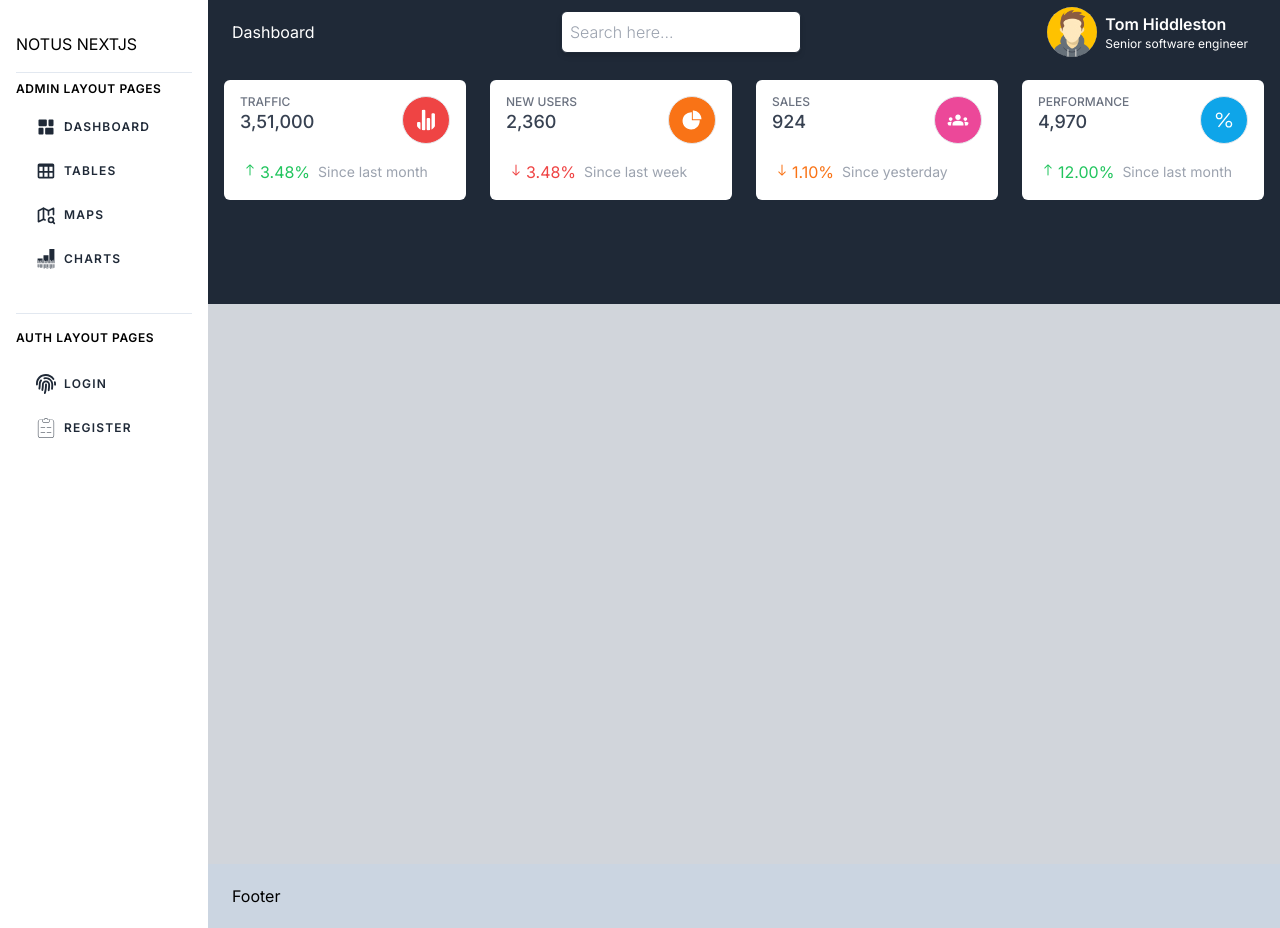
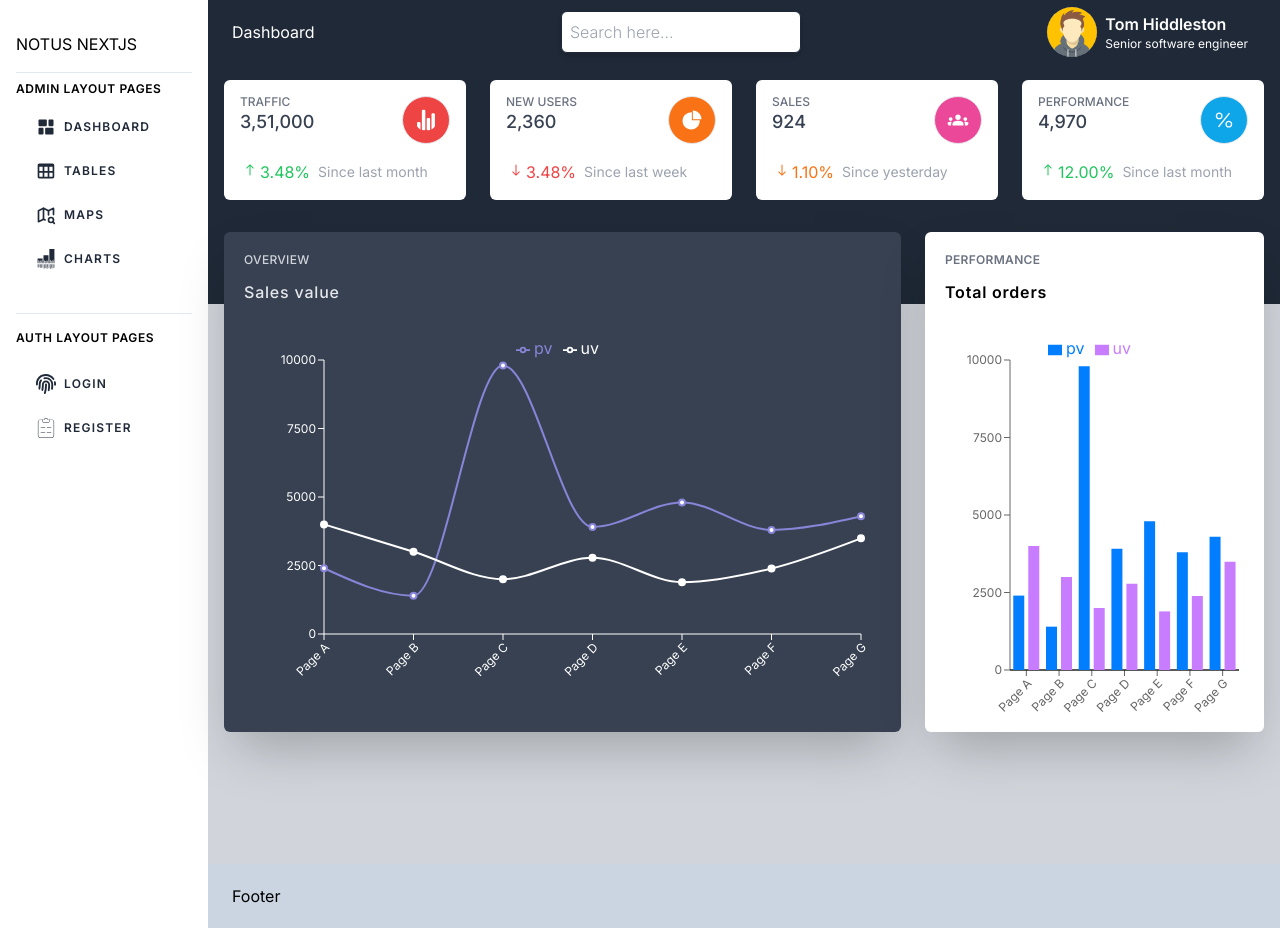
Before and after one commit to AGMNITHISH/dashboard, a Next.js app: page / in a window 1280 px wide. Built offline with nearby package versions, Linux system fonts and the light colour scheme.

Commit message:
chart changes

```diff
--- a/app/globals.css
+++ b/app/globals.css
@@ -5,3 +5,9 @@
 .nav-hover {
   @apply hover:text-gray-500 hover:cursor-pointer;
 }
+.h-500 {
+  height: 31.25rem;
+}
+.top-70- {
+  top: -5.5rem;
+}
--- a/app/page.tsx
+++ b/app/page.tsx
@@ -1,4 +1,6 @@
 import Widjet from "@/components/modules/Widjet";
+import ChartBar from "@/libs/charts/ChartBar";
+import ChartLine from "@/libs/charts/ChartLine";
 import React from "react";
 
 const Home = () => {
@@ -7,6 +9,26 @@ const Home = () => {
       <div className="sm:h-auto md:h-96 lg:h-96 xl:h-60 w-full bg-gray-800 p-4">
         <Widjet metricsCardData={[]} />
       </div>
+      <div className="flex p-4 gap-6">
+        <div className="h-500 w-4/6 bg-gray-700 p-5 rounded-md relative top-70- shadow-2xl">
+          <div className="text-xs tracking-wide	 text-gray-300  font-medium">
+            OVERVIEW
+          </div>
+          <div className="text-base tracking-wider	 text-gray-200 font-medium py-3">
+            Sales value
+          </div>
+          <ChartLine />
+        </div>
+        <div className="h-500 w-2/6 bg-white p-5 rounded-md relative top-70- shadow-2xl">
+          <div className="text-xs tracking-wide	 text-gray-500  font-semibold">
+            PERFORMANCE
+          </div>
+          <div className="text-base tracking-wider	 text-black font-semibold py-3">
+            Total orders
+          </div>
+          <ChartBar />
+        </div>
+      </div>
     </div>
   );
 };
--- /dev/null
+++ b/libs/charts/ChartBar.tsx
@@ -0,0 +1,43 @@
+"use client";
+import { chartData } from "@/staticData/chartData";
+import React from "react";
+import {
+  BarChart,
+  Bar,
+  Cell,
+  XAxis,
+  YAxis,
+  CartesianGrid,
+  Tooltip,
+  Legend,
+  ReferenceLine,
+  ResponsiveContainer,
+} from "recharts";
+
+const ChartBar: React.FC = () => {
+  return (
+    <ResponsiveContainer width="100%" height="90%">
+      <BarChart
+        height={200}
+        width={1200}
+        data={chartData || null}
+        margin={{
+          top: 20,
+          right: 5,
+          left: 5,
+          bottom: 30,
+        }}
+      >
+        <XAxis dataKey="name" fontSize={12} angle={-45} textAnchor="end" />
+        <YAxis fontSize={12} />
+        <Tooltip />
+        <Legend verticalAlign="top" />
+        <ReferenceLine y={0} stroke="#000" />
+        <Bar dataKey="pv" fill="#007eff" />
+        <Bar dataKey="uv" fill="#c87cff" />
+      </BarChart>
+    </ResponsiveContainer>
+  );
+};
+
+export default ChartBar;
--- /dev/null
+++ b/libs/charts/ChartLine.tsx
@@ -0,0 +1,45 @@
+"use client";
+import { chartData } from "@/staticData/chartData";
+import React from "react";
+import {
+  LineChart,
+  Line,
+  XAxis,
+  YAxis,
+  CartesianGrid,
+  Tooltip,
+  Legend,
+  ResponsiveContainer,
+} from "recharts";
+
+const ChartLine: React.FC = () => {
+  return (
+    <ResponsiveContainer height="80%" width="100%">
+      <LineChart
+        data={chartData || null}
+        margin={{ top: 20, right: 20, left: 20, bottom: 20 }}
+      >
+        <XAxis
+          dataKey="name"
+          stroke="#ffffff"
+          fontSize={12}
+          angle={-45}
+          textAnchor="end"
+        />
+        <YAxis stroke="#ffffff" fontSize={12} />
+        <Tooltip
+          contentStyle={{
+            backgroundColor: "transparent",
+            borderRadius: "3px",
+            border: "none",
+          }}
+        />
+        <Legend verticalAlign="top" />
+        <Line type="monotone" dataKey="pv" stroke="#8884d8" strokeWidth={2} />
+        <Line type="monotone" dataKey="uv" stroke="#ffffff" strokeWidth={2} />
+      </LineChart>
+    </ResponsiveContainer>
+  );
+};
+
+export default ChartLine;
--- a/package.json
+++ b/package.json
@@ -12,7 +12,8 @@
     "next": "14.2.3",
     "react": "^18",
     "react-dom": "^18",
-    "react-icons": "^5.2.1"
+    "react-icons": "^5.2.1",
+    "recharts": "^2.12.7"
   },
   "devDependencies": {
     "@types/node": "^20",
--- /dev/null
+++ b/staticData/chartData.ts
@@ -0,0 +1,44 @@
+export const chartData = [
+  {
+    name: "Page A",
+    uv: 4000,
+    pv: 2400,
+    amt: 2400,
+  },
+  {
+    name: "Page B",
+    uv: 3000,
+    pv: 1398,
+    amt: 2210,
+  },
+  {
+    name: "Page C",
+    uv: 2000,
+    pv: 9800,
+    amt: 2290,
+  },
+  {
+    name: "Page D",
+    uv: 2780,
+    pv: 3908,
+    amt: 2000,
+  },
+  {
+    name: "Page E",
+    uv: 1890,
+    pv: 4800,
+    amt: 2181,
+  },
+  {
+    name: "Page F",
+    uv: 2390,
+    pv: 3800,
+    amt: 2500,
+  },
+  {
+    name: "Page G",
+    uv: 3490,
+    pv: 4300,
+    amt: 2100,
+  },
+];
```
Also changed, not shown: 1 other file (tests, documents, lock files or other folders).
